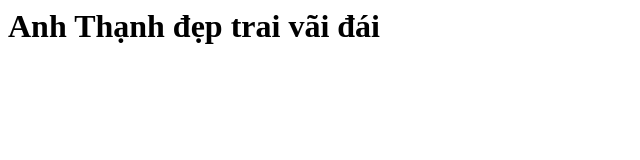
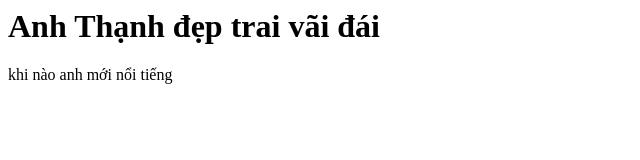
Before and after one commit to letha12567-sudo/thanhle, a plain HTML site: page index.html in a window 1280 px wide. Shown: the whole page, without its empty margins (0-640 px from the left). Drawn offline with Linux system fonts and the light colour scheme.

Commit message:
Update index.html

```diff
--- a/index.html
+++ b/index.html
@@ -1 +1,2 @@
 <h1>Anh Thạnh đẹp trai vãi đái</h1>
+<p> khi nào anh mới nổi tiếng </p>
```
